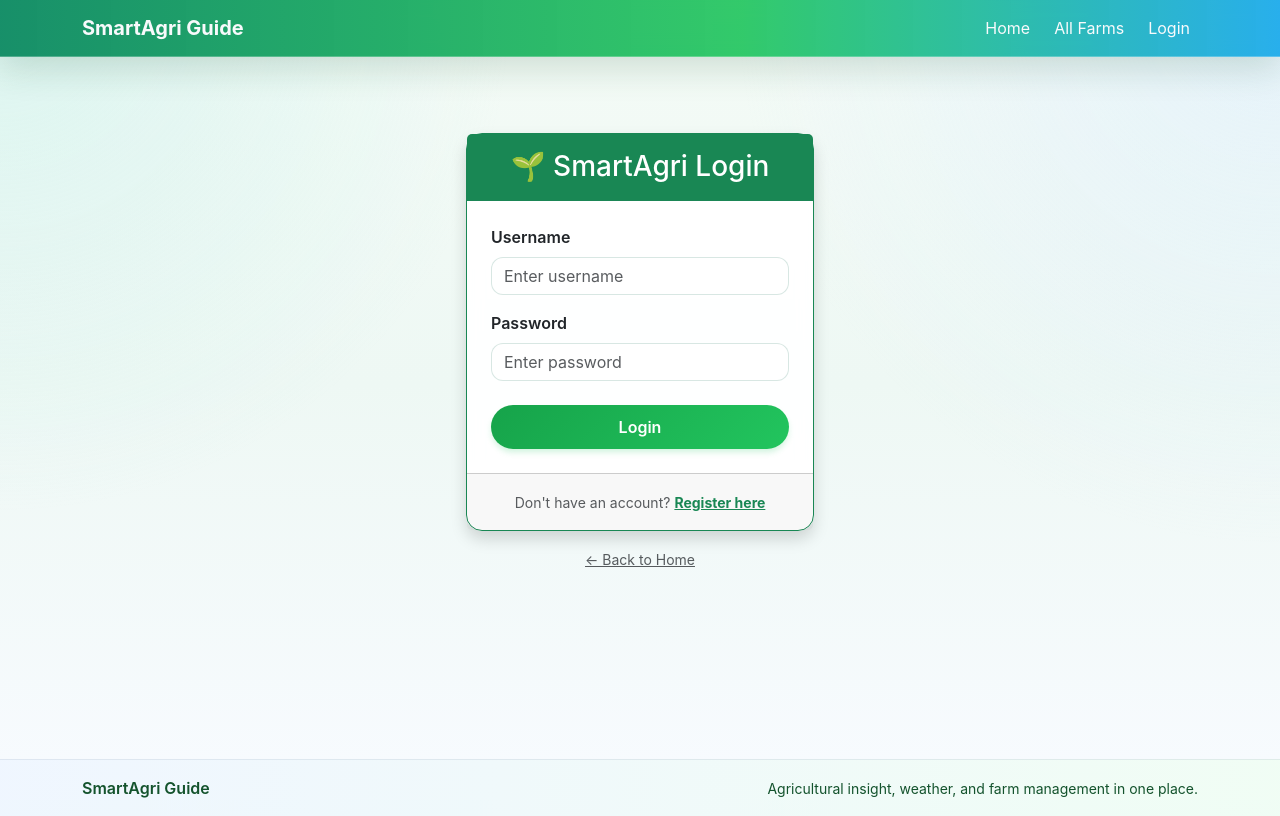
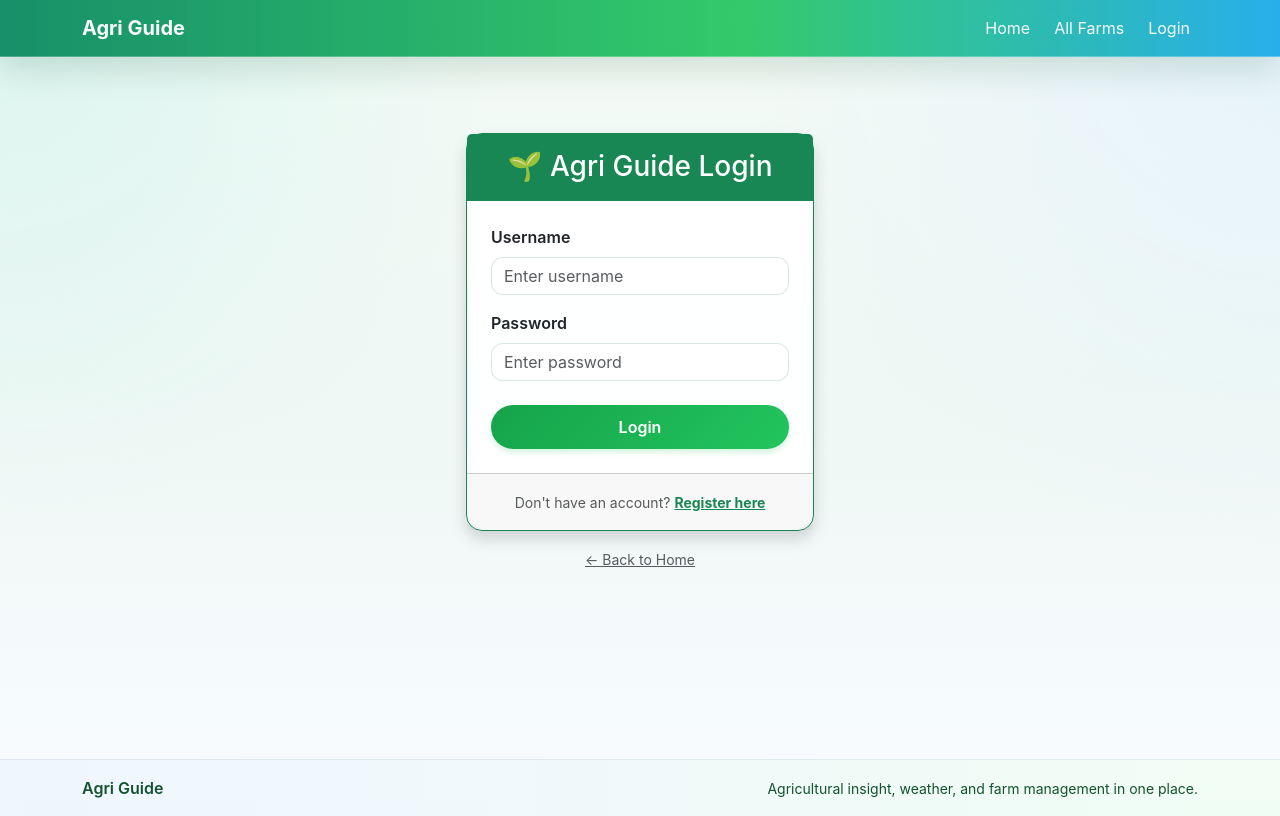
Before and after one commit to ratulsiddiky/Agri-Guide, an Angular app in the folder frontend/: page /login in a window 1280 px wide. Built offline with nearby package versions, Linux system fonts and the light colour scheme.

Commit message:
Update Brand Name

```diff
--- a/frontend/src/app/app.html
+++ b/frontend/src/app/app.html
@@ -1,6 +1,6 @@
 <nav class="navbar navbar-expand-lg navbar-dark site-navbar mb-4">
   <div class="container">
-    <a class="navbar-brand fw-bold" routerLink="/">SmartAgri Guide</a>
+    <a class="navbar-brand fw-bold" routerLink="/">Agri Guide</a>
 
     <button
       class="navbar-toggler"
@@ -43,7 +43,7 @@
 
 <footer class="site-footer mt-5">
   <div class="container py-3 d-flex flex-column flex-md-row justify-content-between align-items-center gap-2">
-    <span class="fw-semibold">SmartAgri Guide</span>
+    <span class="fw-semibold">Agri Guide</span>
     <span class="small">Agricultural insight, weather, and farm management in one place.</span>
   </div>
 </footer>
--- a/frontend/src/app/components/auth/login/login.html
+++ b/frontend/src/app/components/auth/login/login.html
@@ -4,7 +4,7 @@
 
       <div class="card shadow border-success">
         <div class="card-header bg-success text-white text-center py-3">
-          <h3 class="mb-0">🌱 SmartAgri Login</h3>
+          <h3 class="mb-0">🌱 Agri Guide Login</h3>
         </div>
 
         <div class="card-body p-4">
--- a/frontend/src/index.html
+++ b/frontend/src/index.html
@@ -2,7 +2,7 @@
 <html lang="en">
 <head>
   <meta charset="utf-8">
-  <title>SmartAgri Guide</title>
+  <title>Agri Guide</title>
   <base href="/">
   <meta name="viewport" content="width=device-width, initial-scale=1">
   <link rel="icon" type="image/x-icon" href="favicon.ico">
```
Also changed, not shown: 5 other files (tests, documents, lock files or other folders).
